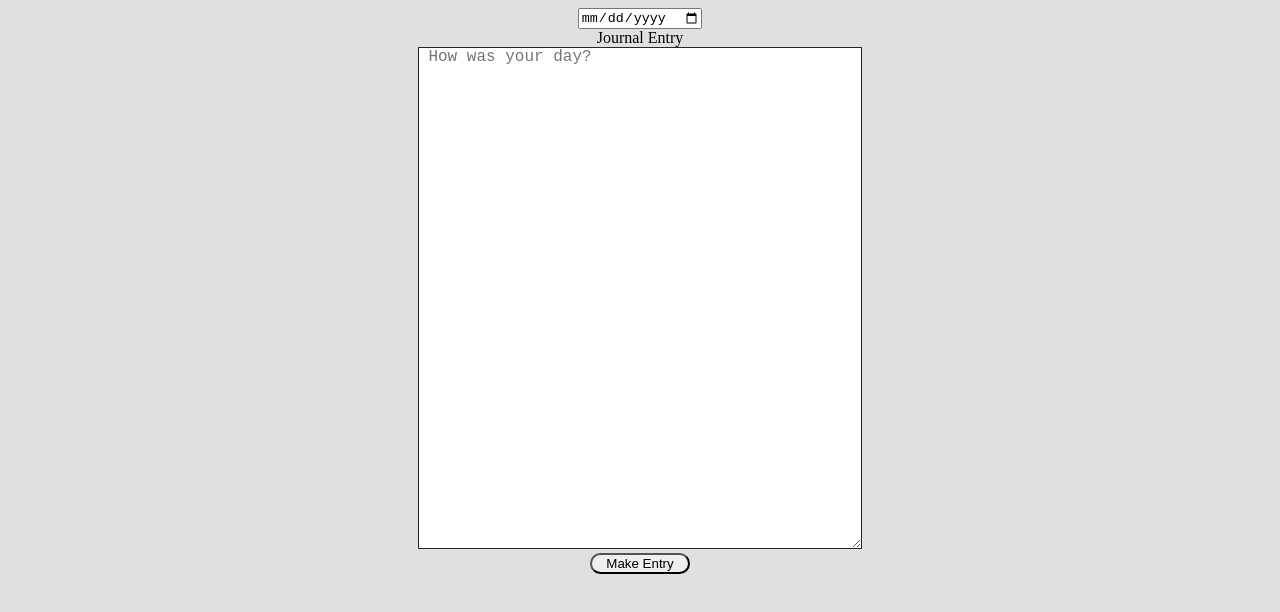
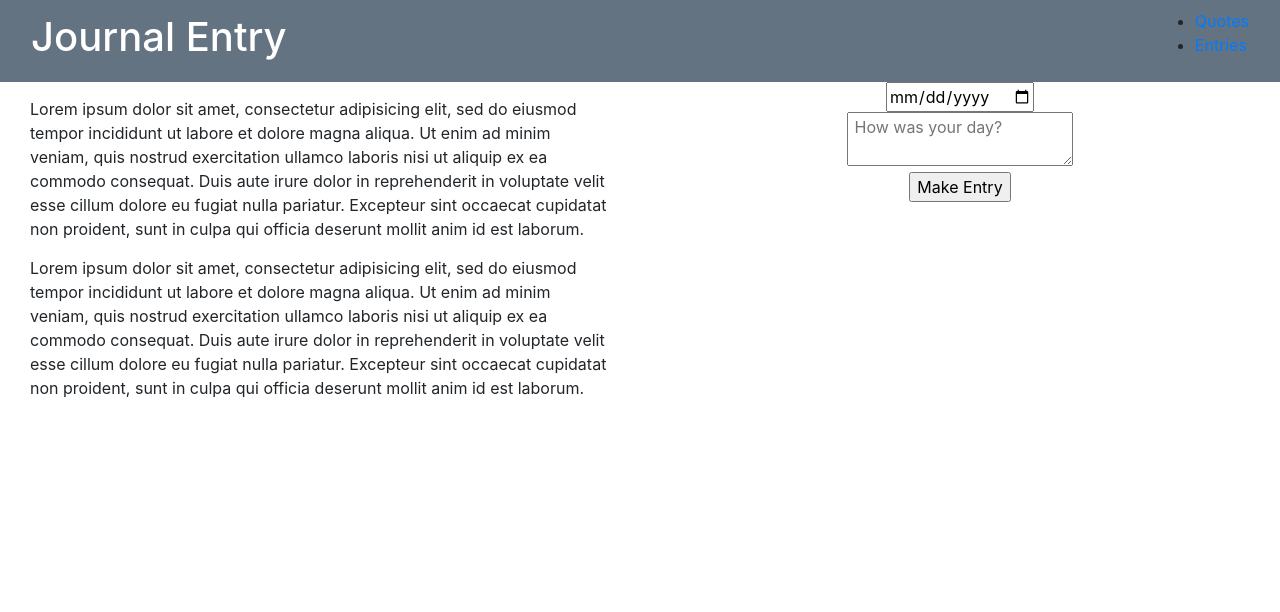
Before and after one commit to deven367/journal-entry, a plain HTML site: page index.html in a window 1280 px wide. Drawn offline with Linux system fonts and the light colour scheme.

Commit message:
add navbar

```diff
--- a/index.html
+++ b/index.html
@@ -3,62 +3,69 @@
   <head>
     <meta charset="utf-8">
     <script src="script.js" defer ></script>
+    <meta http-equiv="X-UA-Compatible" content="IE=edge">
+    <meta name="viewport" content="width=device-width, initial-scale=1">
+    <link rel="stylesheet" href="css/bootstrap.min.css">
+    <link rel="stylesheet" href="css/style.css">
+    <script type="text/javascript" src="quotes.json"></script>
     <title>Journal Entry</title>
     <style>
-      #date{
-
-      }
-      #entry{
-        padding: 0;
-        height: 500px;
-        width: 35%;
-        position: relative;
-        left: 0;
-        outline: none;
-        border: 1px solid #cdcdcd;
-        border-color: rgba(0,0,0,.85);
-        background-color: white;
-        font-size: 16px;
-        /* align-self: center; */
-      }
-      textarea{
-        align-self: center;
-        /* text-align: center; */
-      }
-      body{
-        background-color: rgba(100,100,100,.2);
-      }
-      .submit{
-        border-radius: 25px;
-        width: 100px;
-
-      }
-      input: hover{
-        background-color: green;
-        cursor: pointer;
-      }
-      }
     </style>
 
   </head>
   <body>
-    <form method="post" onsubmit="myFunction()" >
-    <!-- <form method="post" onsubmit="WriteToFile(this)" > -->
-      <!-- action="upload.php"   -->
+    <header>
+      <nav id="header-nav" class="navbar navbar-default">
+        <div class="container-fluid">
+          <div class="navbar-header">
+            <a href="index.html" class="pull-left visible-md visible-lg"></a>
+            <div class="navbar-brand">
+              <a href="index.html"><h1>Journal Entry</h1></a>
+            </div>
+          </div>
+          <ul class="navbar-right">
+            <li class="nav-item"><a href="#" class="menu-items">Quotes</a></li>
+            <li class="nav-item"><a href="#" class="menu-items">Entries</a></li>
+          </ul>
+        </div>
+      </nav>
+    </header>
+
+
+
+
+    <div class="container-fluid">
+      <section class="row">
+        <div class="col-lg-6 col-md-6 col-sm-6 col-xs-12" id="box1">
+          <div class="">
+            <p>Lorem ipsum dolor sit amet, consectetur adipisicing elit, sed do eiusmod tempor incididunt ut labore et dolore magna aliqua. Ut enim ad minim veniam, quis nostrud exercitation ullamco laboris nisi ut aliquip ex ea commodo consequat. Duis aute irure dolor in reprehenderit in voluptate velit esse cillum dolore eu fugiat nulla pariatur. Excepteur sint occaecat cupidatat non proident, sunt in culpa qui officia deserunt mollit anim id est laborum.</p>
+
+            <p>
+              Lorem ipsum dolor sit amet, consectetur adipisicing elit, sed do eiusmod tempor incididunt ut labore et dolore magna aliqua. Ut enim ad minim veniam, quis nostrud exercitation ullamco laboris nisi ut aliquip ex ea commodo consequat. Duis aute irure dolor in reprehenderit in voluptate velit esse cillum dolore eu fugiat nulla pariatur. Excepteur sint occaecat cupidatat non proident, sunt in culpa qui officia deserunt mollit anim id est laborum.
+            </p>
+
+            <div class="json-entry">
+
+            </div>
+          </div>
+        </div>
+        <div class="col-lg-6 col-md-6 col-sm-6 col-xs-12" id="box2">
             <div class="date_sec">
                 <center><input type="date" id="date" ></center>
             </div>
 
             <div class="txtarea">
-        <center>Journal Entry</center>
-        <center><textarea id = "entry" placeholder=" How was your day?"></textarea>
+              <center><textarea id = "textbox" placeholder=" How was your day?"></textarea>
             </div>
 
             <div class="submit-btn">
                 <center><input class = "submit" type="submit" value="Make Entry" ></center>
             </div>
 
-    </form>
+        </div>
+
+      </section>
+    </div>
 
   </body>
 </html>
```
Lines whose indentation alone changed are shown as unchanged.
